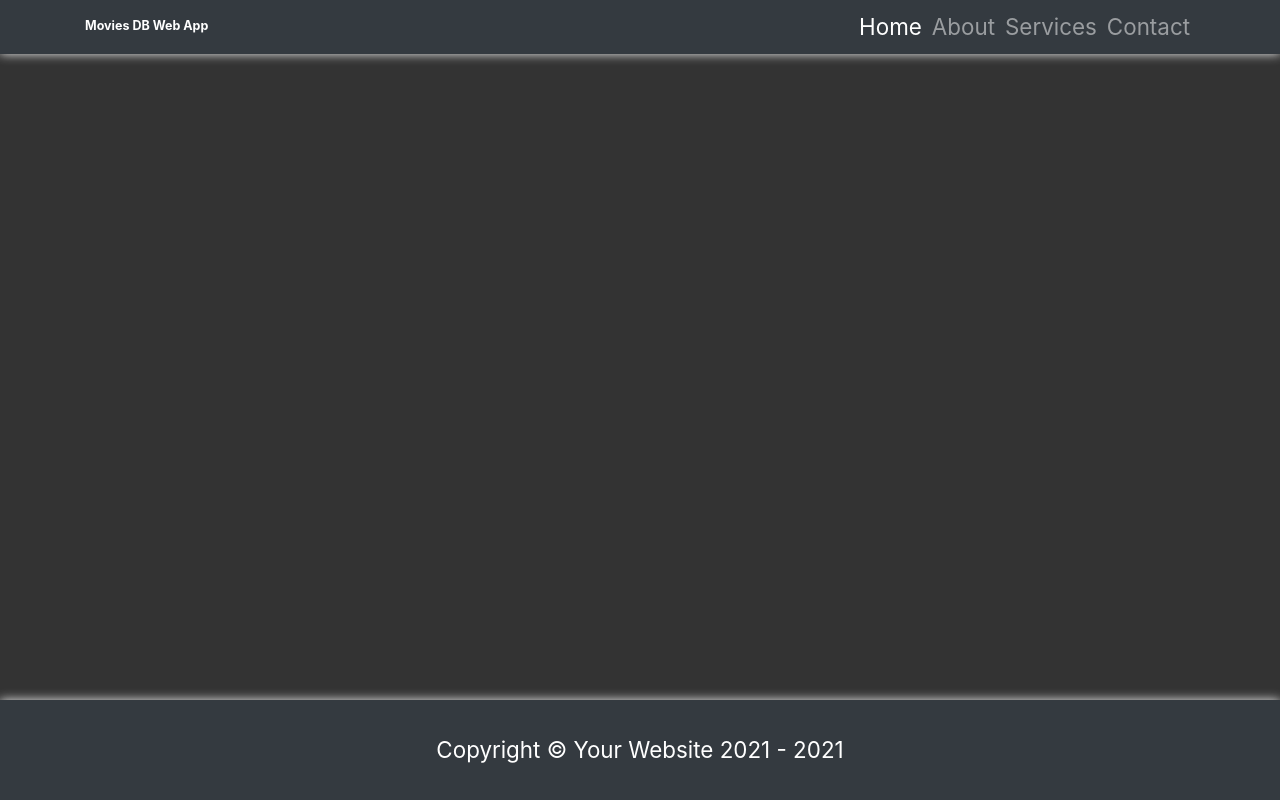
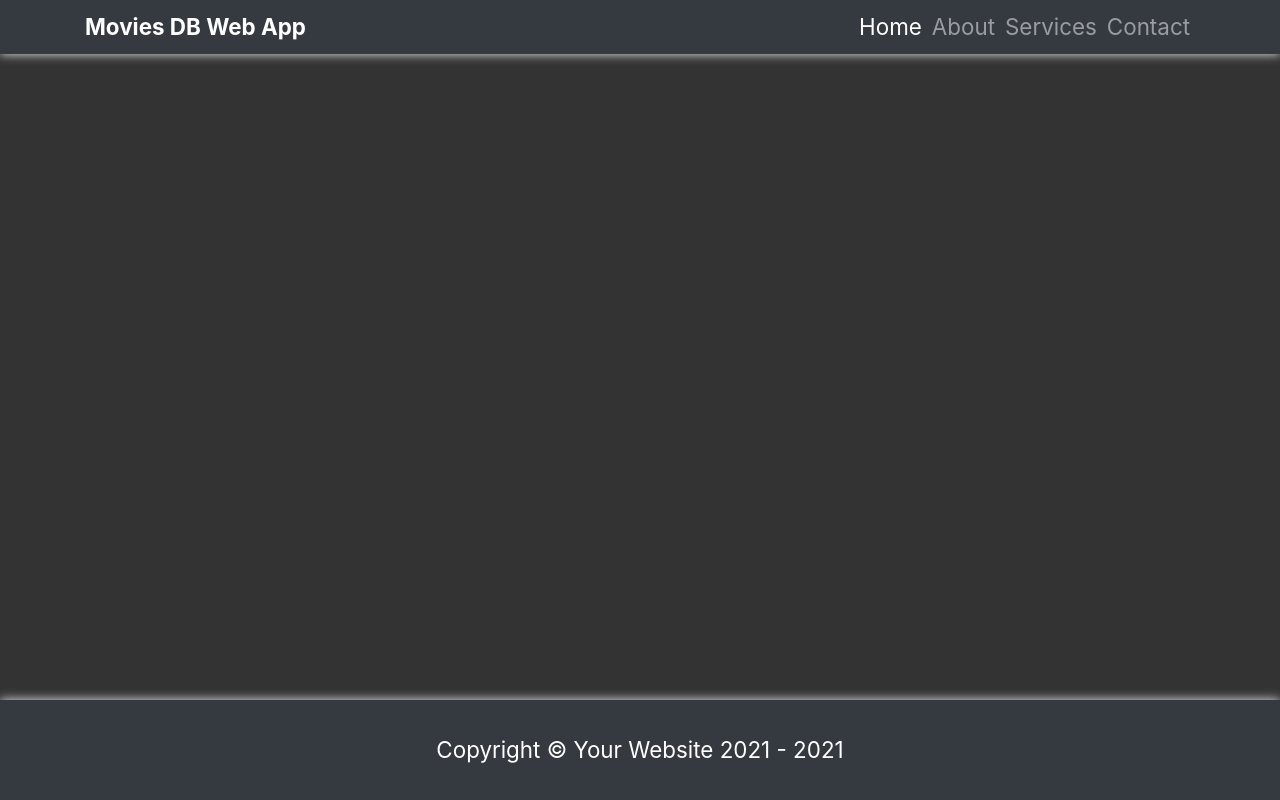
Before and after one commit to DreamEcho100/movies-db-web-app, a Next.js app: page /about in a window 1280 px wide. Built offline with nearby package versions, Linux system fonts and the light colour scheme.

Commit message:
Uplaod&Update...

```diff
--- a/components/Meta/MetaTagsActions.jsx
+++ b/components/Meta/MetaTagsActions.jsx
@@ -4,7 +4,7 @@ import { Fragment } from 'react';
 const defaultUrl = 'http://localhost:3000';
 const defaultTitle = 'Movies DB Web App';
 const defaultKeywords = ['Movies', 'DB', 'Web', 'App', 'keywords'];
-const defaultDescription = 'Movies DB Web App keywords.';
+const defaultDescription = 'Movies DB Web App description.';
 const defaultLang = 'en';
 const defaultAuthor = 'DreamEcho100';
 const defaultIcon = '/favicon.ico';
--- a/styles/index.scss
+++ b/styles/index.scss
@@ -58,8 +58,7 @@
 }
 
 .main-font-size {
-	font-size: var(--normal-size-text-1);
-	font-size: inherit;
+	font-size: inherit !important;
 }
 
 :root {
```
